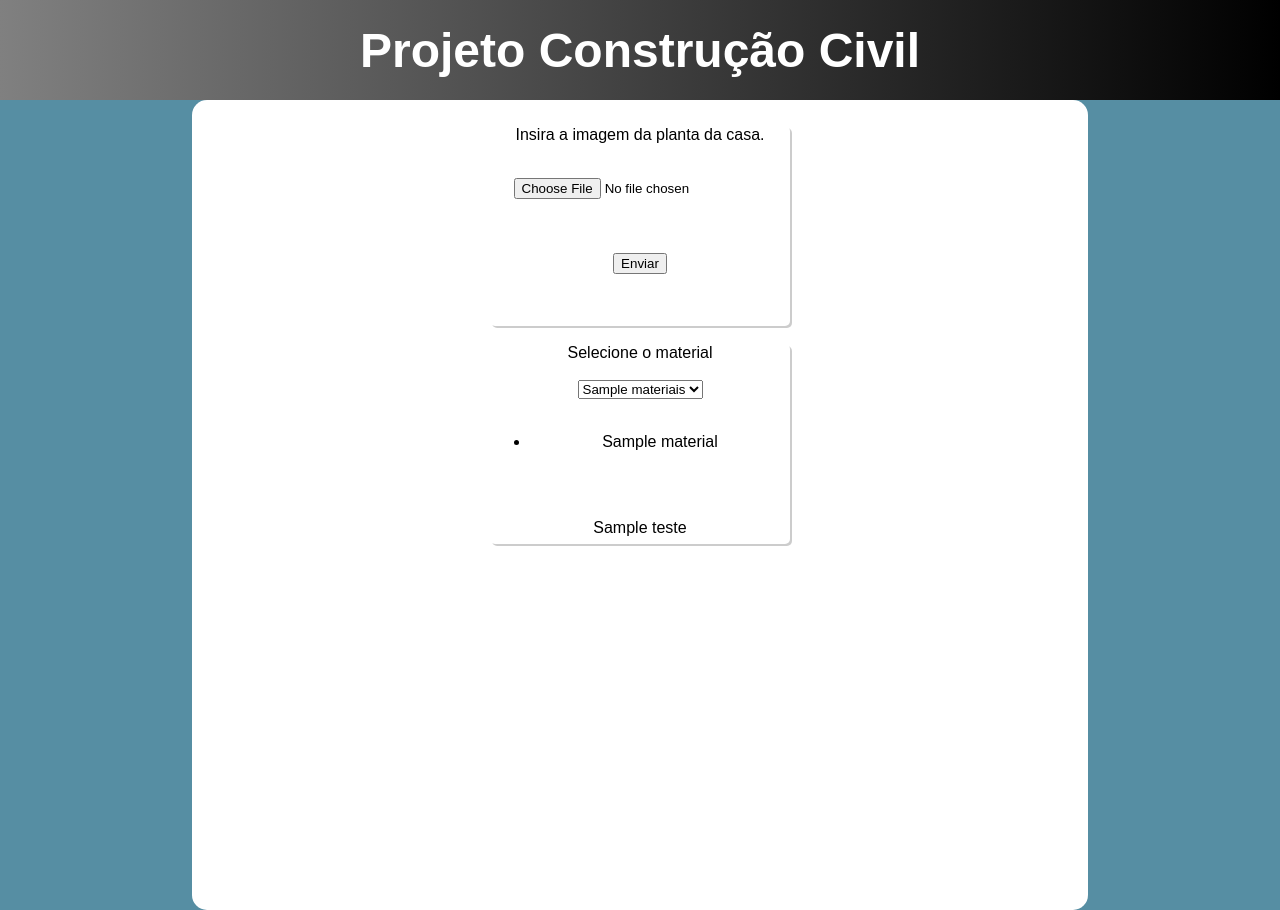
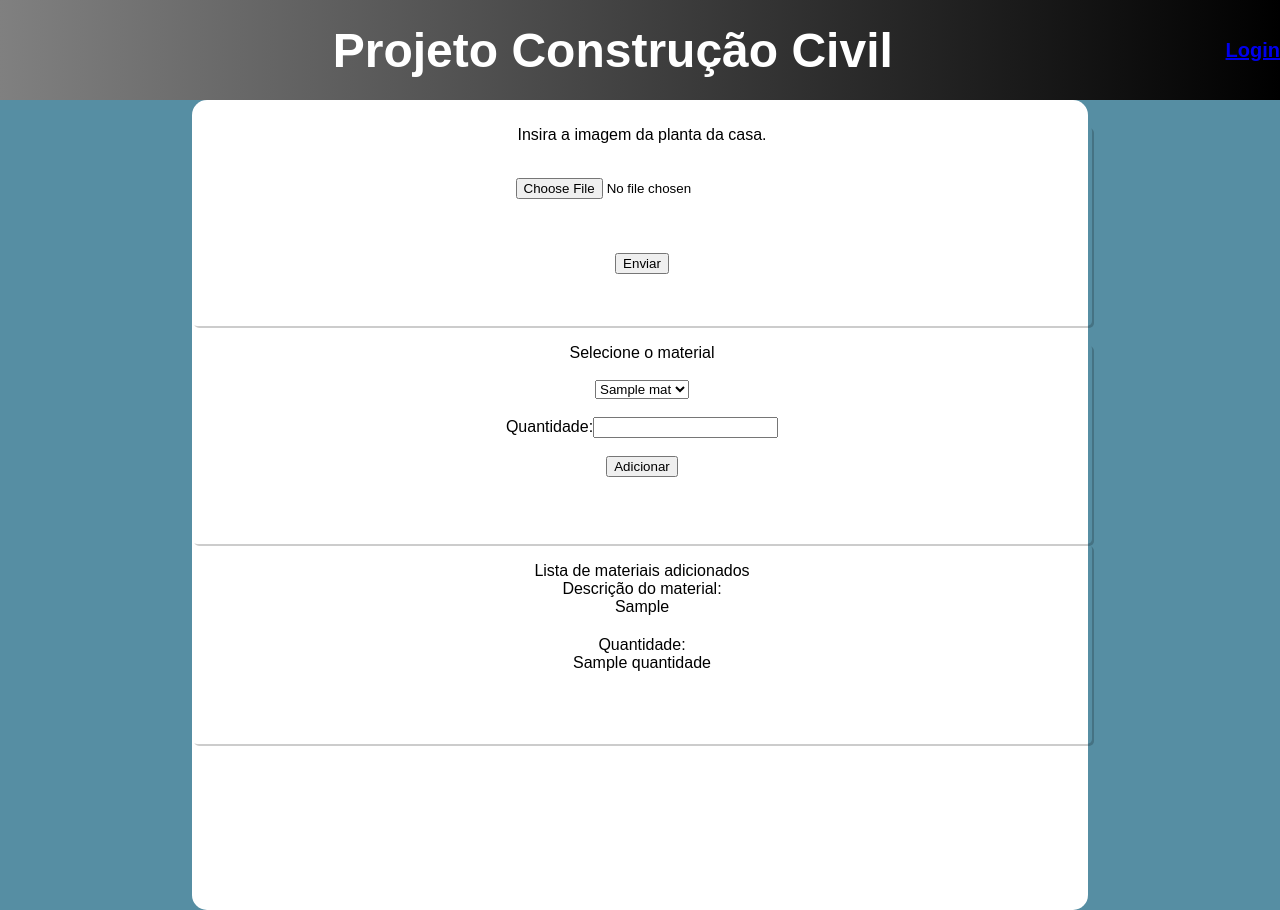
Before and after one commit to RodrigoBerti/ProjetoConstrucaoCivil, a Flask app: template templates/homepage.html in a window 1280 px wide. Run offline with Flask 3, Linux system fonts and the light colour scheme; the template is opened without the code that fills it: most values are stand-ins (such as "Sample title", 1, 10 or a date in 2020).

Commit message:
Função de adicionar material

```diff
--- a/Static/css/homepage.css
+++ b/Static/css/homepage.css
@@ -37,7 +37,7 @@ main {
     box-shadow: rgba(0, 0, 0, 0.199) 2px 2px;
     border-color: black;
     border-radius: 5px;
-    width: 300px;
+    width: 900px;
     height: 200px;
     text-align: center;
 }
@@ -50,5 +50,8 @@ main {
 
 .lista{
     text-align: center;
+}
 
+.login{
+    font-size: 20px;
 }
--- a/main.py
+++ b/main.py
@@ -1,13 +1,16 @@
+from urllib import request
+
 import cv2  # Biblioteca OpenCV para processamento de imagem
 import pytesseract  # Biblioteca para reconhecimento de texto em imagens
-from flask import render_template, Flask, make_response, jsonify
+import requests.utils
+from flask import render_template, Flask, request
 import mysql.connector as connect, mysql
 
 mydb = mysql.connector.connect(
     host='localhost',
     user='root',
     password='masterkey',
-    database='projetoconstrucaocivil',
+    database='Teste',
 )
 
 app = Flask(__name__)
@@ -27,10 +30,14 @@ def login():
 
 def get_material():
     cursor = mydb.cursor()
-    cursor.execute('select material.descricao from material')
+    cursor.execute('select material.descrição from material')
     meus_materiais = cursor.fetchall()
     return meus_materiais
-
+@app.route("/adicionar",methods=["POST"])
+def adicionar_material():
+    material= request.form['materiais']
+    quantidade = request.form['quantidade']
+    return render_template("homepage.html",material_adicionado=material,quantidade=quantidade)
 
 # 1. Ler a imagem
 def ler_imagem(caminho_da_imagem):
--- a/templates/homepage.html
+++ b/templates/homepage.html
@@ -1,15 +1,16 @@
 <!DOCTYPE html>
-<html lang="pt-BR">
+<html lang="pt-BR" xmlns="http://www.w3.org/1999/html">
 <head>
     <meta charset="UTF-8">
     <meta http-equiv="X-UA-Compatible" content="IE=edge">
     <meta name="viewport" content="width=device-width, initial-scale=1.0">
     <title>Home Page</title>
-    <link rel="stylesheet" type="text/css" href="/Static/css/homepage.css">
+    <link rel="stylesheet" type="text/css" href="{{url_for('static',filename='css/homepage.css')}}">
 </head>
 <body>
     <header class="hm_header">
         <p>Projeto Construção Civil</p>
+        <a href="login" class="login">Login</a>
     </header>
     <main>
         <div class="hm_caixaCaptura">
@@ -23,19 +24,27 @@
         </div>
         <br>
         <div class="hm_caixaCaptura">
+            {% block conteudo %}
+                <from action="adicionar" method="POST">
                     <label >Selecione o material</label>
                     <br><br>
                     <select name="materiais">
-                <option>{{ materiais }}</option>
+                        {% for mat in material %}
+                        <option>{{mat}}</option>
+                        {% endfor %}
                     </select>
                     <br><br>
-            <ul>
-                {% for material in materiais %}
-                    <li>{{ material }}</li>
-                {% endfor %}
-            </ul>
+                    Quantidade:<input type="number" name="quantidade">
                     <br><br>
-            <p>{{ teste }}</p>
+                    <button type="submit">Adicionar</button>
+                </from>
+            {% endblock %}
+        </div>
+        <div class="hm_caixaCaptura">
+            <br>
+            <label>Lista de materiais adicionados</label><br>
+            Descrição do material:<option>{{material_adicionado}}</option><br>
+            Quantidade:<option>{{quantidade}}</option>
         </div>
     </main>
 </body>
```
Lines whose indentation alone changed are shown as unchanged.
